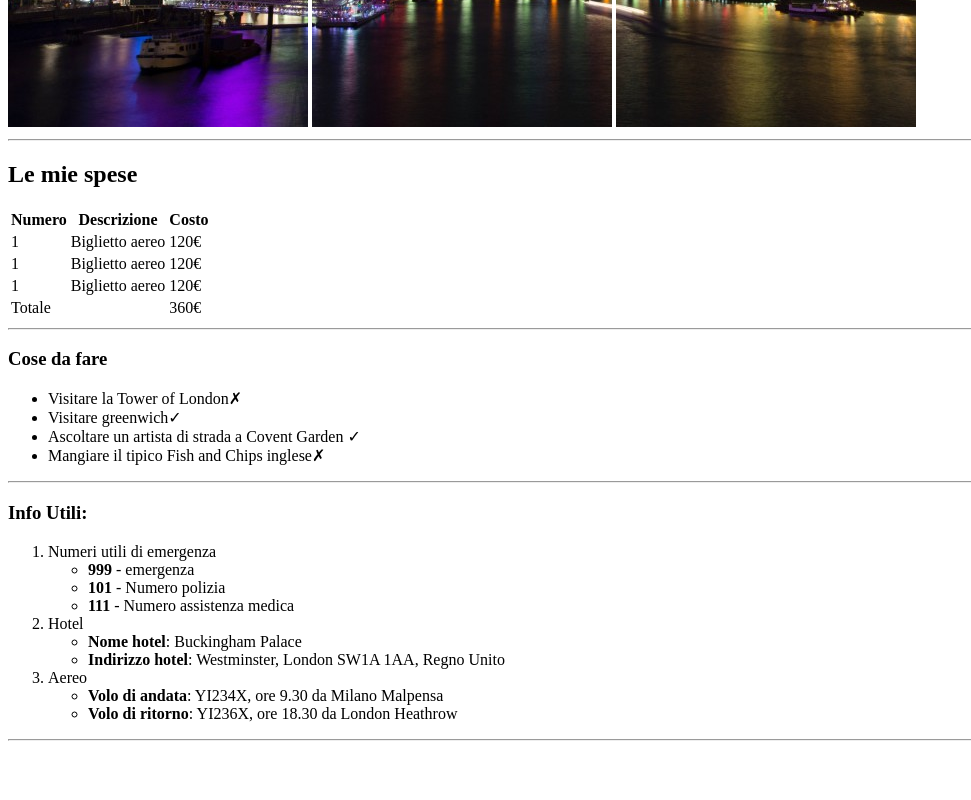
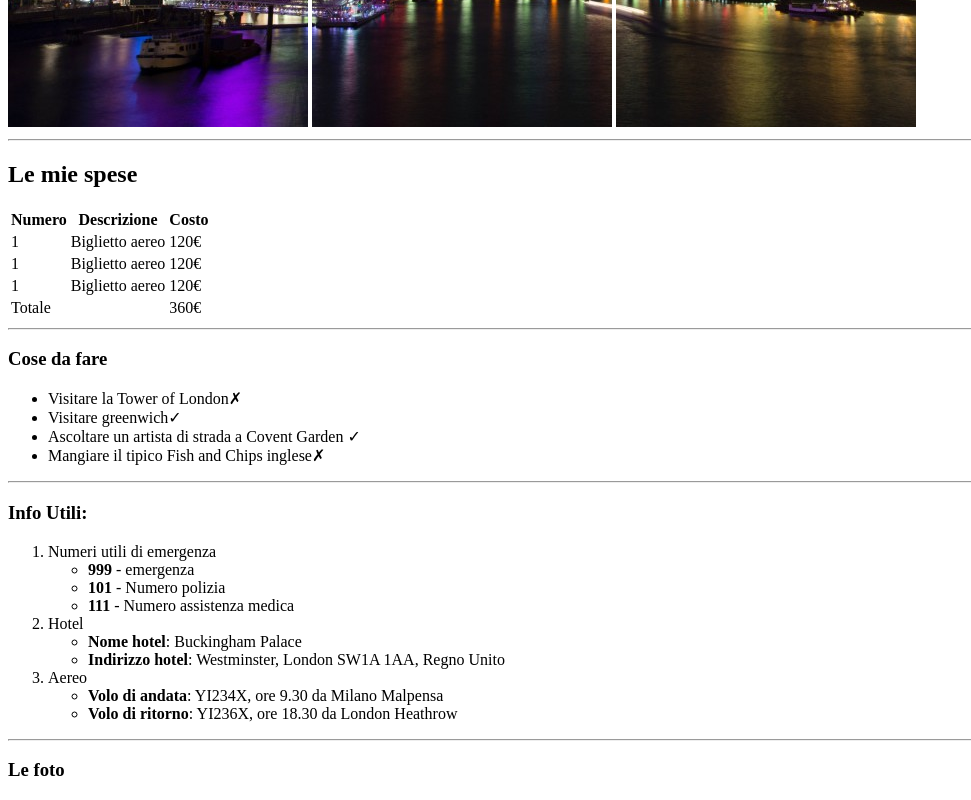
Before and after one commit to JacopoTrincanato/html-london-trip, a plain HTML site: page index.html in a window 1280 px wide. Shown: the part 553-1353 px from the top of the page, without its empty margins (0-971 px from the left). Before the commit the page ends 1302 px from the top, so only its background shows below. Drawn offline with Linux system fonts and the light colour scheme.

Commit message:
add new section

```diff
--- a/index.html
+++ b/index.html
@@ -103,6 +103,10 @@
             </ol>
             <hr>
         </section>
+
+        <section>
+            <h3>Le foto</h3>
+        </section>
     </main>
 </body>
 </html>
```
